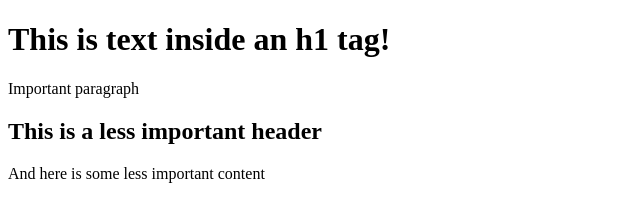
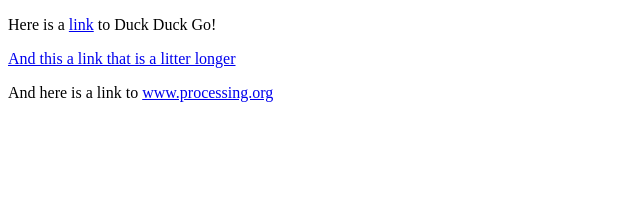
Before and after one commit to Nat34/Structure, a plain HTML site: page hello.html in a window 1280 px wide. Shown: the whole page, without its empty margins (0-640 px from the left). Drawn offline with Linux system fonts and the light colour scheme.

Commit message:
a page with links using anchor tags

```diff
--- a/hello.html
+++ b/hello.html
@@ -2,20 +2,22 @@
 <html>
 	<!-- This is the heading -->
 	<head>
-		<title>Heading Tag Examples</title>
+		<title>Link Examples</title>
 	</head>
 
 	<body>
-		<!-- This is the main heading -->
-		<h1>This is text inside an h1 tag!</h1>
+		<!--
+		The href attribute tells us where to go when the anchor element is clicked
+		 -->
+		<p>Here is a <a href="http://duckduckgo.com">link</a> to Duck Duck Go!</p>
 
-		<!--
-		This is some content that might be associated with the important stuff
-		 -->
-		<p>Important paragraph</p>
-
-		<h2>This is a less important header</h2>
-		<p>And here is some less important content</p>
-
+		<p>
+			<a href="http://www.example.com">And this a link that is a litter longer
+			</a>
+		</p>
+		<p>
+			And here is a link to
+			<a href="http://www.processing.org">www.processing.org</a>
+		</p>
 	</body>
 </html>
```
